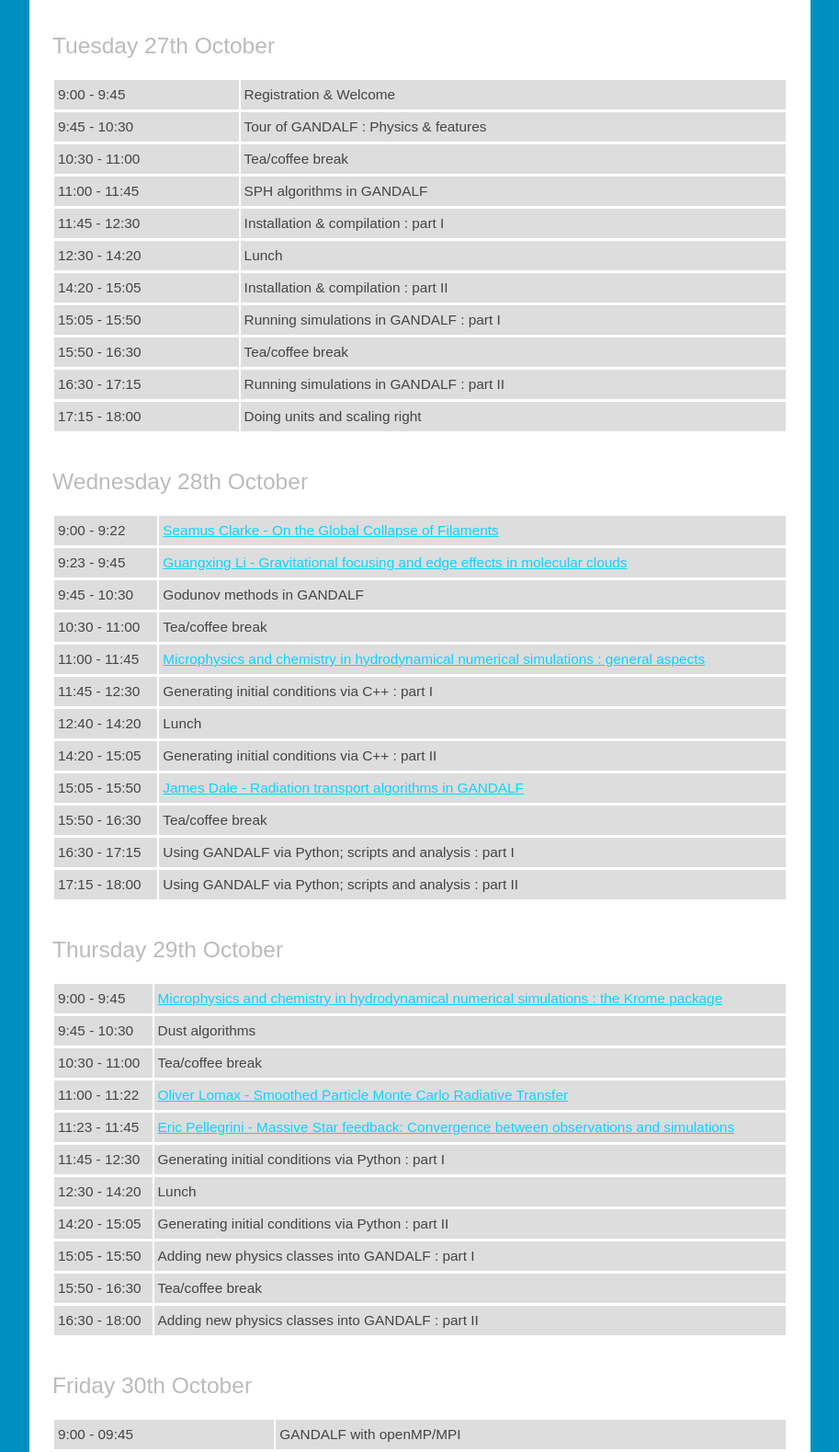
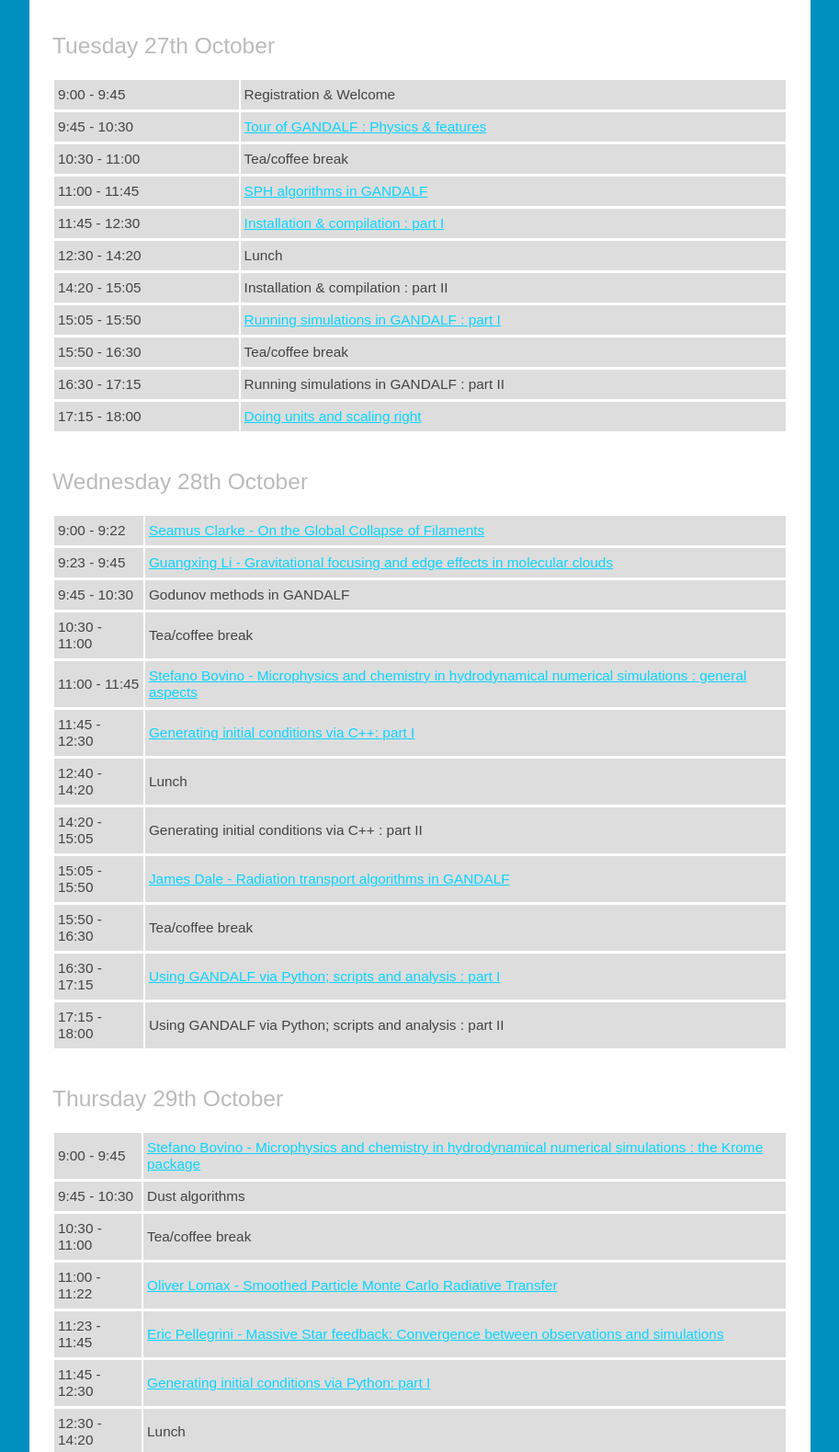
Before and after one commit to gandalfcode/gandalfcode.github.io, a plain HTML site: page gandalf-school/programme.html in a window 1280 px wide. Shown: the part 611-2190 px from the top of the page at 92% size, without its empty margins (183-1096 px from the left). Drawn offline with Linux system fonts and the light colour scheme.

Commit message:
Added many talks to the programme

```diff
--- a/gandalf-school/programme.html
+++ b/gandalf-school/programme.html
@@ -68,7 +68,8 @@
           </tr>
           <tr>
             <td>9:45 - 10:30</td>
-            <td>Tour of GANDALF : Physics & features</td>
+            <td><a href="talks/TourOfGandalf.pdf">Tour of GANDALF : Physics
+                 & features</a></td>
           </tr>
           <tr>
             <td>10:30 - 11:00</td>
@@ -76,11 +77,11 @@
           </tr>
           <tr>
             <td>11:00 - 11:45</td>
-            <td>SPH algorithms in GANDALF</td>
+            <td><a href="talks/SphMethods.pdf">SPH algorithms in GANDALF</a></td>
           </tr>
           <tr>
             <td>11:45 - 12:30</td>
-            <td>Installation & compilation : part I</td>
+            <td><a href="installation.pdf">Installation & compilation : part I</a></td>
           </tr>
           <tr>
             <td>12:30 - 14:20</td>
@@ -92,7 +93,8 @@
           </tr>
           <tr>
             <td>15:05 - 15:50</td>
-            <td>Running simulations in GANDALF : part I</td>
+            <td><a href="talks/CommandLine2.pdf">Running simulations in GANDALF :
+                part I</a></td>
           </tr>
           <tr>
             <td>15:50 - 16:30</td>
@@ -104,7 +106,7 @@
           </tr>
           <tr>
             <td>17:15 - 18:00</td>
-            <td>Doing units and scaling right</td>
+            <td><a href="Units.pdf">Doing units and scaling right</a></td>
           </tr>
         </table>
 
@@ -130,12 +132,13 @@
           </tr>
           <tr>
             <td>11:00 - 11:45</td>
-            <td><a href="talks/GandalfSchool_1.pdf">Microphysics and chemistry in
-                hydrodynamical numerical simulations : general aspects</a></td>
+            <td><a href="talks/GandalfSchool_1.pdf">Stefano Bovino - Microphysics and
+                chemistry in hydrodynamical numerical simulations : general aspects</a></td>
           </tr>
           <tr>
             <td>11:45 - 12:30</td>
-            <td>Generating initial conditions via C++ : part I</td>
+            <td><a href="talks/cpp_ics part1.pdf">Generating initial conditions via C++:
+                 part I</a></td>
           </tr>
           <tr>
             <td>12:40 - 14:20</td>
@@ -156,7 +159,8 @@
           </tr>
           <tr>
             <td>16:30 - 17:15</td>
-            <td>Using GANDALF via Python; scripts and analysis : part I</td>
+            <td><a href='talks/python.pdf'>Using GANDALF via Python;
+                scripts and analysis : part I</a></td>
           </tr>
           <tr>
             <td>17:15 - 18:00</td>
@@ -168,8 +172,8 @@
         <table style="width:100%">
           <tr>
             <td>9:00 - 9:45</td>
-            <td><a href="talks/GandalfSchool_2.pdf">Microphysics and chemistry in
-                hydrodynamical numerical simulations : the Krome package</a></td>
+            <td><a href="talks/GandalfSchool_2.pdf">Stefano Bovino - Microphysics and
+                chemistry in hydrodynamical numerical simulations : the Krome package</a></td>
           </tr>
           <tr>
             <td>9:45 - 10:30</td>
@@ -190,7 +194,8 @@
           </tr>
           <tr>
             <td>11:45 - 12:30</td>
-            <td>Generating initial conditions via Python : part I</td>
+            <td><a href='talks/ic_python.pdf'>Generating initial conditions via Python:
+                part I</a></td>
           </tr>
           <tr>
             <td>12:30 - 14:20</td>
@@ -218,7 +223,7 @@
         <table style="width:100%">
           <tr>
             <td>9:00 - 09:45</td>
-            <td>GANDALF with openMP/MPI</td>
+            <td><a href='talks/parallel.pdf'>GANDALF with openMP/MPI</a></td>
           </tr>
           <tr>
             <td>9:45 - 10:30</td>
```
Also changed, not shown: 4 other files.
